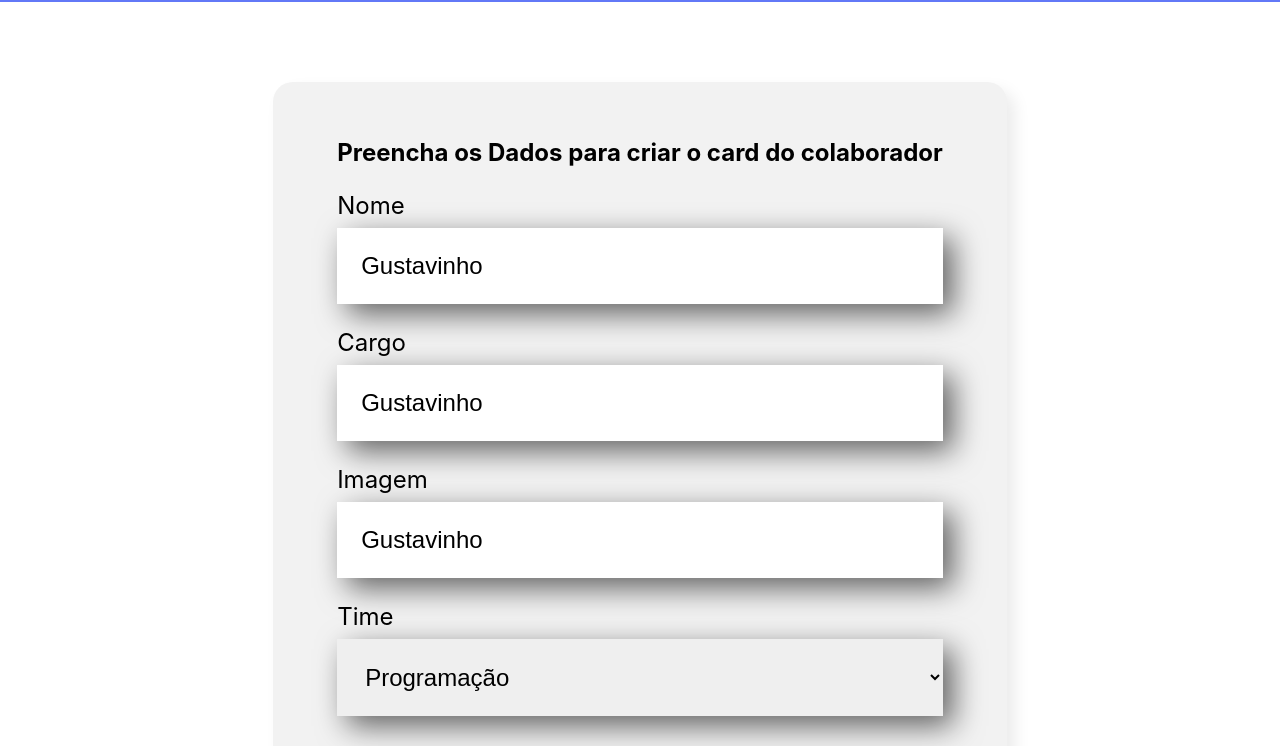
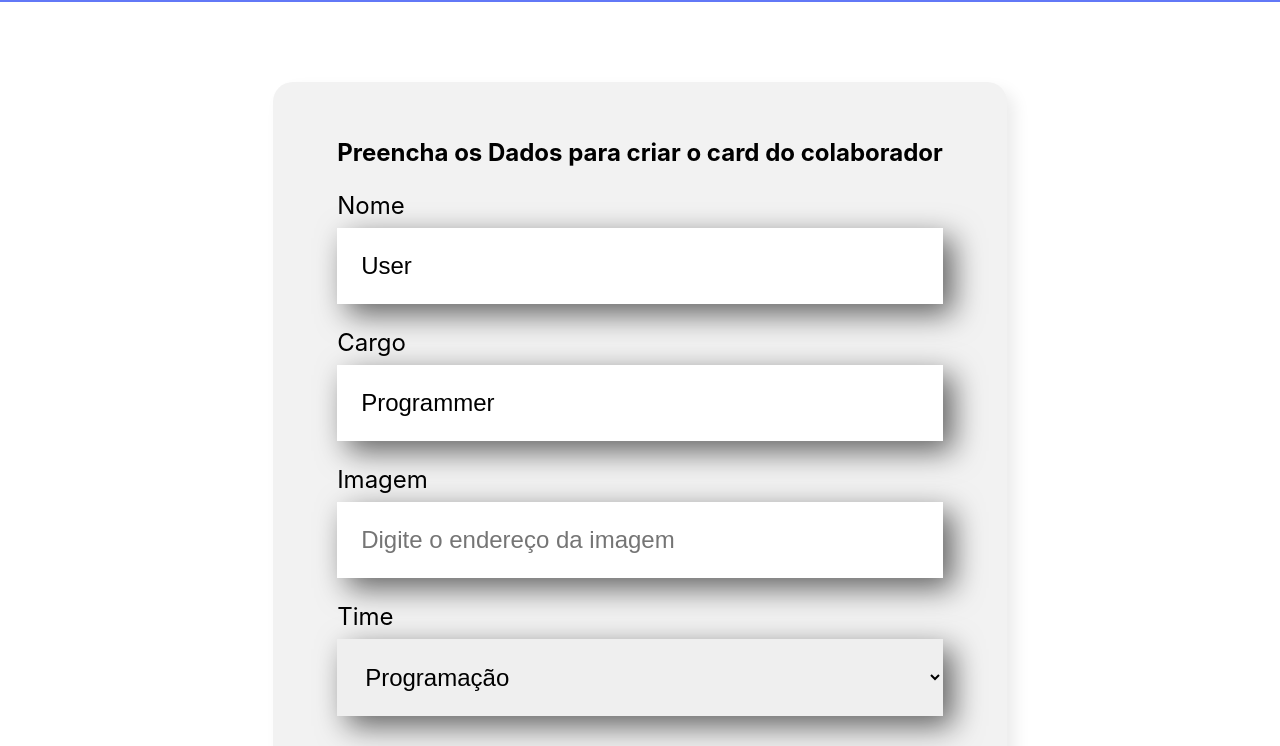
Before and after one commit to joao-saraiva/organo, a React (Create React App) app: page / in a window 1280 px wide. Shown: the part 496-1242 px from the top of the page. Built offline with nearby package versions, Linux system fonts and the light colour scheme.

Commit message:
using hooks for handle with forms inputs

```diff
--- a/src/components/DropDown/index.js
+++ b/src/components/DropDown/index.js
@@ -4,7 +4,7 @@ const DropDown = (props) => {
   return (
     <div className="drop-down">
       <label>{props.label}</label>
-      <select required={props.required}>
+      <select onChange={event => props.changed(event.target.value)} required={props.required} value={props.value}>
         {props.itens.map((item) => (
           <option key={item}>{item}</option>
         ))}
--- a/src/components/Form/index.js
+++ b/src/components/Form/index.js
@@ -1,3 +1,4 @@
+import { useState } from "react";
 import "./Form.css";
 import TextField from "../TextField";
 import DropDown from "../DropDown";
@@ -14,19 +15,47 @@ const Form = () => {
     "Inovação e Gestão",
   ];
 
+  const [name, setName] = useState('User');
+  const [office, setOffice] = useState('Programmer');
+  const [image, setImage] = useState('');
+  const [team, setTeam] = useState('');
+
+
   const afterSave = (event) => {
     event.preventDefault();
-    console.log("form was submited")
   }
 
   return (
     <section className="form">
       <form onSubmit={afterSave}>
         <h2>Preencha os Dados para criar o card do colaborador</h2>
-        <TextField required={true} label="Nome" placeholder="Digite seu nome" />
-        <TextField required={true} label="Cargo" placeholder="Digite seu cargo" />
-        <TextField label="Imagem" placeholder="Digite o endereço da imagem" />
-        <DropDown required={true} itens={teams} label="Time" />
+        <TextField
+          required={true}
+          label="Nome"
+          placeholder="Digite seu nome"
+          value={name}
+          changed={value => setName(value)}
+        />
+        <TextField
+          required={true}
+          label="Cargo"
+          placeholder="Digite seu cargo"
+          value={office}
+          changed={value => setOffice(value)}
+          />
+        <TextField
+          label="Imagem"
+          placeholder="Digite o endereço da imagem"
+          value={image}
+          changed={value => setImage(value)}
+          />
+        <DropDown
+          required={true}
+          itens={teams}
+          label="Time"
+          value={team}
+          changed={value => setTeam(value)}
+        />
         <SubmitButton>
           Criar Card
         </SubmitButton>
--- a/src/components/TextField/index.js
+++ b/src/components/TextField/index.js
@@ -1,16 +1,14 @@
 import "./TextField.css";
 const TextField = (props) => {
 
-  let textFieldValue = 'Gustavinho';
-
   const afterType = (event) => {
-    textFieldValue = event.target.value
+    props.changed(event.target.value);
   }
 
   return (
     <div className="text-field">
       <label>{props.label}</label>
-      <input value={textFieldValue} onChange={afterType} required={props.required} placeholder={props.placeholder} />
+      <input value={props.value} onChange={afterType} required={props.required} placeholder={props.placeholder} />
     </div>
   );
 };
```
